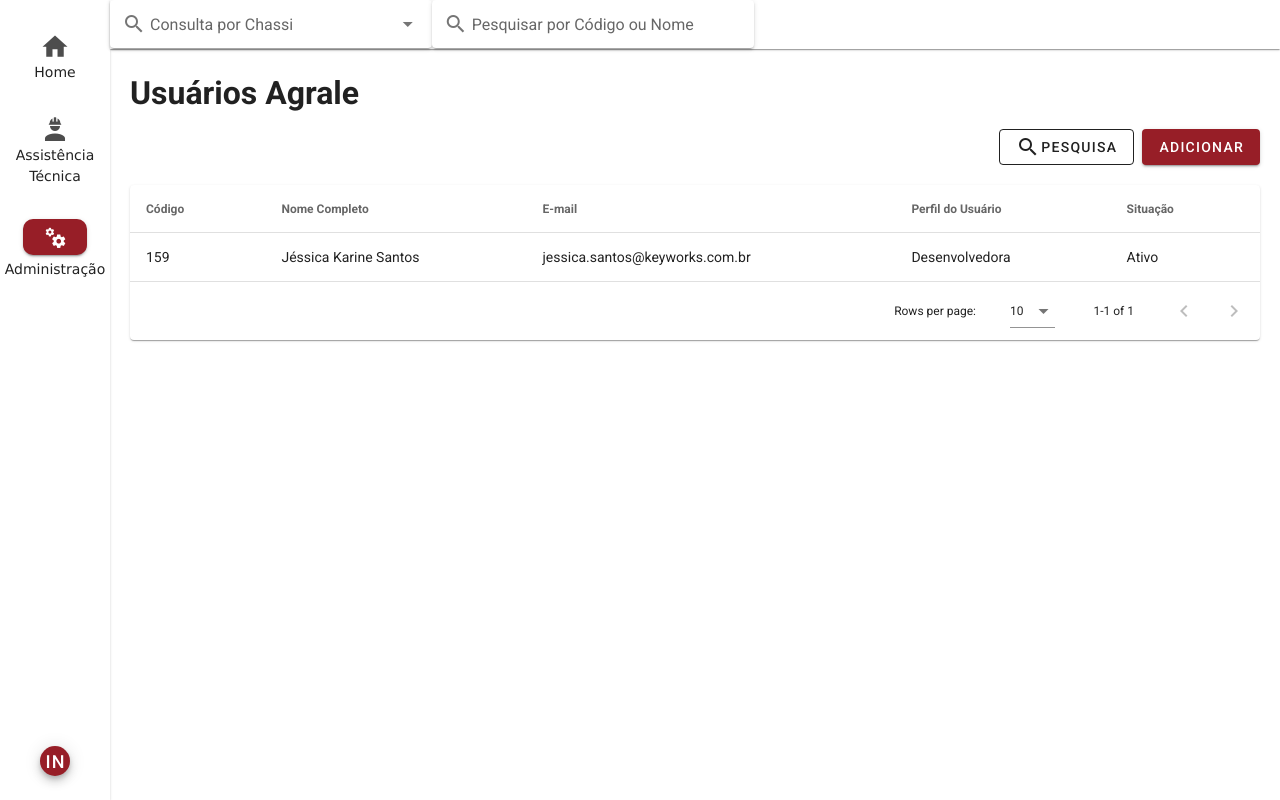
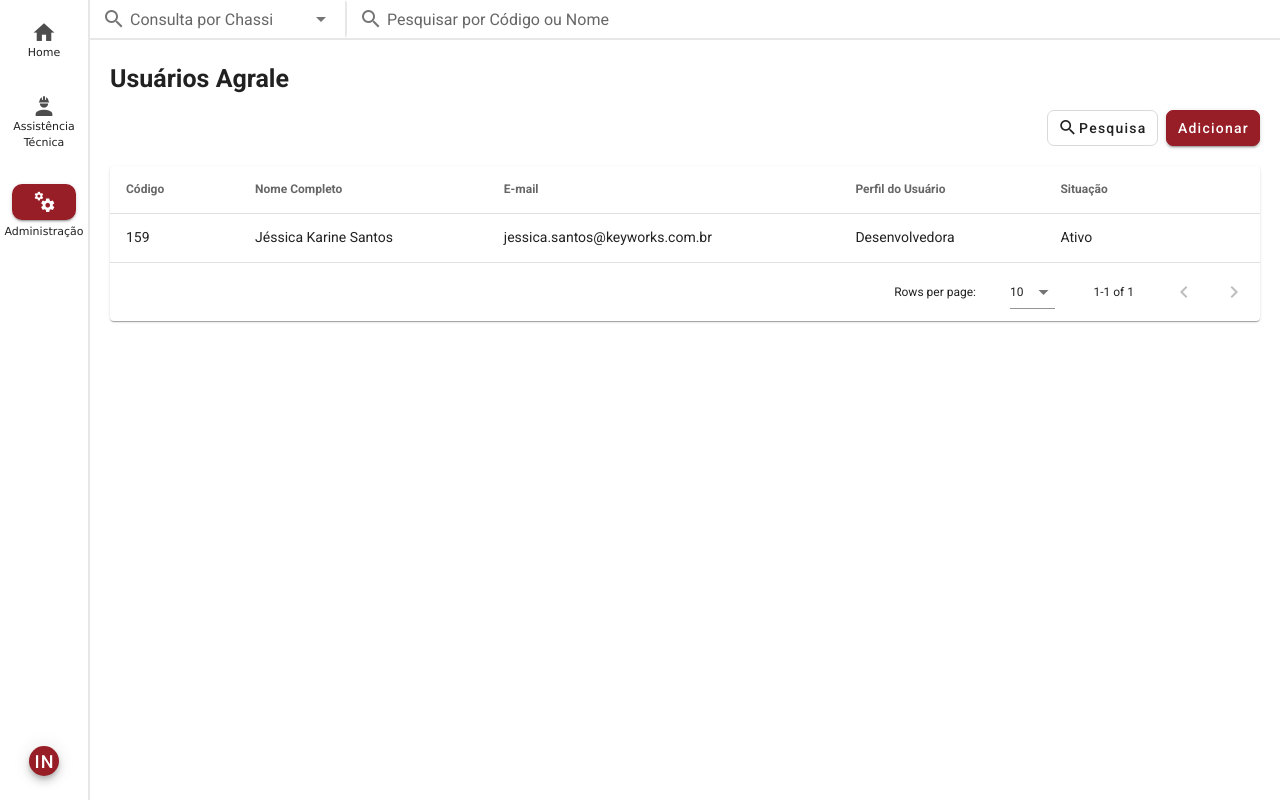
Before and after one commit to jessikarine7/Desafio_Vue, a Vue app: page / in a window 1280 px wide. Built offline with nearby package versions, Linux system fonts and the light colour scheme.

Commit message:
criação modal add
Signed-off-by: Jessica Karine <jessikarine.santos@gmail.com>

```diff
--- a/src/components/menuLateral.vue
+++ b/src/components/menuLateral.vue
@@ -1,13 +1,13 @@
 <template>
-  <div class="white elevation-1 d-flex justify-space-between align-center flex-column" style="width: 110px; height: 100%; z-index: 99">
+<div class="d-flex justify-space-between align-center flex-column menu">
   <div>
-      <div text class="d-flex align-center flex-column pa-2 mt-6">
-        <v-icon style="font-size: 30px" color="#4D4D4D">mdi-home</v-icon>
+    <div text class="d-flex align-center flex-column pa-2 mt-3">
+      <v-icon style="font-size: 25px" color="#4D4D4D">mdi-home</v-icon>
       <span class="font">Home</span>
     </div>
 
     <div class="mt-4 d-flex align-center flex-column pa-2">
-        <v-icon style="font-size: 30px" color="#4D4D4D">mdi-account-hard-hat</v-icon>
+      <v-icon style="font-size: 25px" color="#4D4D4D">mdi-account-hard-hat</v-icon>
       <span class="font">Assistência</span>
       <span class="font">Técnica</span>
     </div>
@@ -23,16 +23,13 @@
   <v-btn fab class="mb-6 d-flex align-center"  color="#971E27">
     <span style="color: white; font-size: 18px">IN</span>
   </v-btn>
-
 </div>
 </template>
 
 <script lang="ts">
 import { Component, Vue } from 'vue-property-decorator';
 @Component
-export default class App extends Vue {
-
-}
+export default class App extends Vue {}
 </script>
 
 <style scoped>
@@ -44,6 +41,12 @@
   font-family: 'Verdana';
   font-style: normal;
   font-weight: 400;
-  font-size: 14px;
+  font-size: 11px;
+}
+.menu{
+  width: 90px;
+  height: 100%;
+  z-index: 99;
+  border-right: solid 2px #d3d3d388
 }
 </style>
--- a/src/components/menuSuperior.vue
+++ b/src/components/menuSuperior.vue
@@ -1,11 +1,16 @@
 <template>
-<div class="white elevation-1 d-flex justify-start" style="width: 100%; height: 49px; z-index: 99">
-  <div class="d-flex flex-row align-start" style="width: 55%">
+<div class="d-flex justify-start menu">
+  <div class="d-flex flex-row align-start" style="width: 48%">
     <v-select
       label="Consulta por Chassi"
+      :items="itemsChassi"
       prepend-inner-icon="mdi-magnify"
       solo
-        style="width: 25%"
+      class="input"
+      hide-details
+      dense
+      style="width: 15%; border-right: solid 2px #d3d3d388"
+      clearable
     ></v-select>
 
     <v-text-field
@@ -13,8 +18,11 @@
       label="Pesquisar por Código ou Nome"
       style="width: 25%"
       solo
+      class="input"
+      hide-details
+      dense
+      clearable
     ></v-text-field>
-
   </div>
 </div>
 </template>
@@ -23,10 +31,27 @@
 import { Component, Vue } from 'vue-property-decorator';
 @Component
 export default class App extends Vue {
-
+  itemsChassi = [
+    'chassi 1', 'chassi 2'
+  ];
 }
 </script>
 
 <style scoped>
-
+.input >>>  .v-input__control > .v-input__slot{
+  box-shadow: 0px 0px 0px 0px !important;
+  border-radius: 0px !important;
+}
+.v-menu__content{
+  margin-top: 26px !important;
+}
+.v-list {
+  padding: 0px !important;
+}
+.menu{
+  width: 100%;
+  height: 40px;
+  z-index: 99;
+  border-bottom: solid 2px #d3d3d388;
+}
 </style>
--- /dev/null
+++ b/src/views/usuarios/modalAdd.vue
@@ -0,0 +1,7 @@
+<template >
+<div>
+  <v-dialog v-model="modalAdd">
+    <h1>aaah</h1>
+  </v-dialog>
+</div>
+</template>
--- a/src/views/usuarios/usuariosAgrale.vue
+++ b/src/views/usuarios/usuariosAgrale.vue
@@ -1,42 +1,109 @@
 <template>
 <div class="pa-2 d-flex flex-grow-1 flex-column">
-  <h1 class="pa-3">Usuários Agrale</h1>
+  <h1 class="pa-3" style="font-size: 25px">Usuários Agrale</h1>
 
   <div class="d-flex justify-end mr-3 mb-2">
-    <v-btn outlined class="mr-2">
-      <v-icon>mdi-magnify</v-icon>
-      Pesquisa
+    <v-btn outlined class="mr-2 button">
+      <v-icon style="font-size: 20px">mdi-magnify</v-icon>
+      <span>Pesquisa</span>
     </v-btn>
 
-    <v-btn color="#971E27">
+    <v-btn @click="modalAdd = true" class="button" color="#971E27">
       <span style="color: white">Adicionar</span>
     </v-btn>
   </div>
+
+  <v-dialog v-model="modalAdd" width="700px">
+    <div class="d-flex justify-space-between pa-3 elevation-1" style="width:700px;background: #5A5353">
+      <h1 style="font-size: 20px">Criar Usuário Agrale</h1>
+      <v-icon @click="modalAdd = false">mdi-close</v-icon>
+    </div>
+
+    <div class="white d-flex pa-3 elevation-1" style="height:400px">
+      <v-form  style="width: 100%">
+        <div class="d-flex">
+          <v-text-field
+            label="Nome Completo"
+            filled
+            class="mr-4"
+            style="width: 50%"
+          ></v-text-field>
+          <v-text-field
+            label="CPF"
+            filled
+            style="width: 50%"
+          ></v-text-field>
+        </div>
+
+        <div class="d-flex">
+          <v-text-field
+            label="E-mail"
+            filled
+            class="mr-4"
+            style="width: 50%"
+          ></v-text-field>
+          <v-select
+            label="Perfil de Usuário"
+            filled
+            style="width: 50%"
+          ></v-select>
+        </div>
+      </v-form>
+    </div>
+  </v-dialog>
 
   <div class="pa-3">
     <v-data-table
       :headers="headers"
       :items="desserts"
       class="elevation-1"
-    ></v-data-table>
+    >
+      <template v-slot:item[opcoes]>
+        <v-menu offset-y>
+          <template v-slot:activator="{ on, attrs }">
+            <v-btn icon  v-bind="attrs" v-on="on">
+              <v-icon >mdi-dots-horizontal</v-icon>
+            </v-btn>
+          </template>
+
+          <v-list class="d-flex flex-column" dense>
+            <v-list-item>
+              <v-list-item-title>Visualizar</v-list-item-title>
+            </v-list-item>
+
+            <v-list-item>
+              <v-list-item-title>Editar</v-list-item-title>
+            </v-list-item>
+
+            <v-list-item>
+              <v-list-item-title>Excluir</v-list-item-title>
+            </v-list-item>
+          </v-list>
+        </v-menu>
+      </template>
+    </v-data-table>
   </div>
-
 </div>
 </template>
 
 <script lang="ts">
 import { Component, Prop, Vue } from 'vue-property-decorator';
+// import modalAdd from './modalAdd.vue'
 
 interface headerItem {
   text: string,
   value: string,
 }
 
-@Component
+@Component({
+  // components:{modalAdd}
+})
+
 export default class App extends Vue {
   // @Prop(Array) headers: string[];
+  // headers: number[] = [];
 
-  // headers: number[] = [];
+  modalAdd = false;
 
   headers = [
     { text: 'Código', value: 'codigo' },
@@ -44,6 +111,7 @@
     { text: 'E-mail', value: 'email' },
     { text: 'Perfil do Usuário', value: 'perfil' },
     { text: 'Situação', value: 'situacao' },
+    { text: '', value: 'opcoes' },
   ];
 
   desserts = [
@@ -53,6 +121,7 @@
       email: 'jessica.santos@keyworks.com.br',
       perfil: 'Desenvolvedora',
       situacao: 'Ativo',
+      opcoes: '',
     },
   ];
 
@@ -62,3 +131,21 @@
   }
 }
 </script>
+
+<style scoped>
+.button {
+  border-radius: 7px !important;
+  text-transform: none !important;
+  border: solid 1px #d3d3d3da;
+  color: #5A5353;
+}
+.v-btn:not(.v-btn--round).v-size--default {
+  padding: 0 10px !important;
+}
+.v-list-item:hover{
+  background-color:  #5350501c !important;
+}
+.v-list{
+  padding: 0px 0 !important;
+}
+</style>
```
Lines whose indentation alone changed are shown as unchanged.
